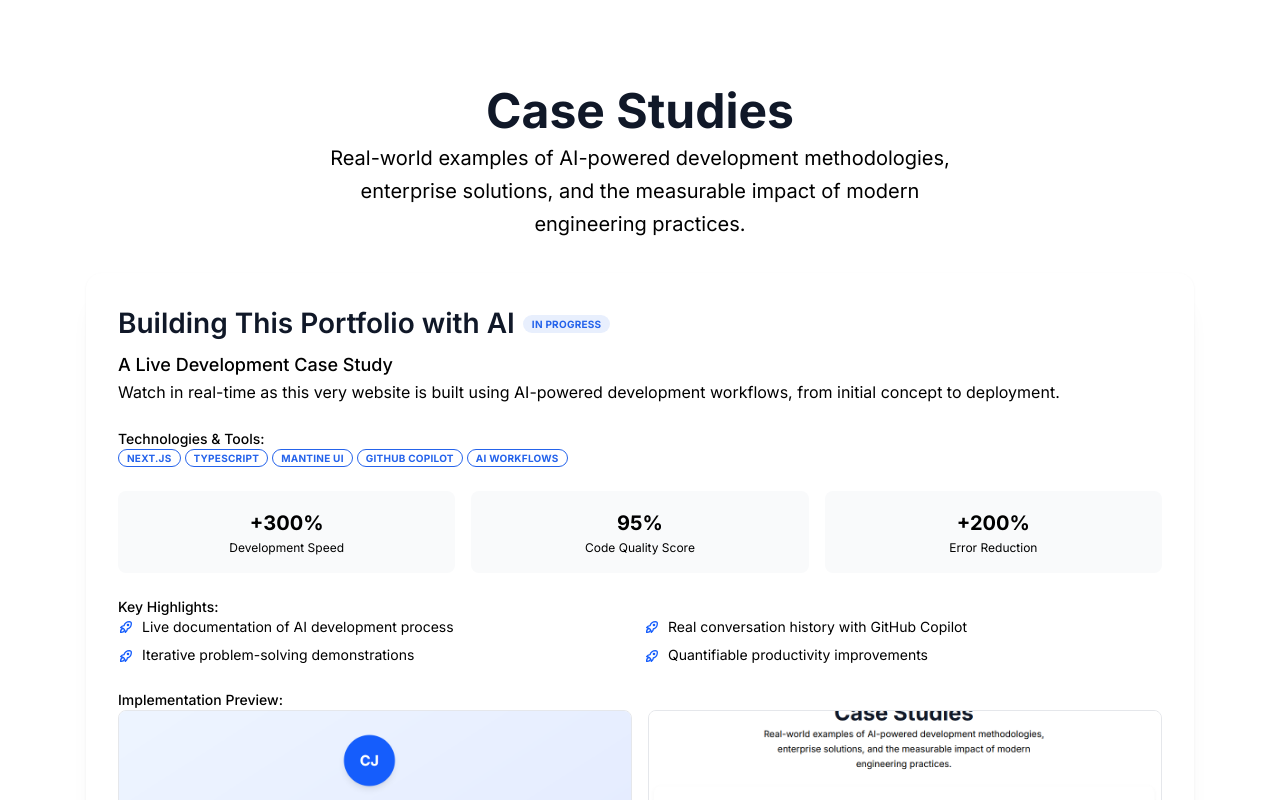
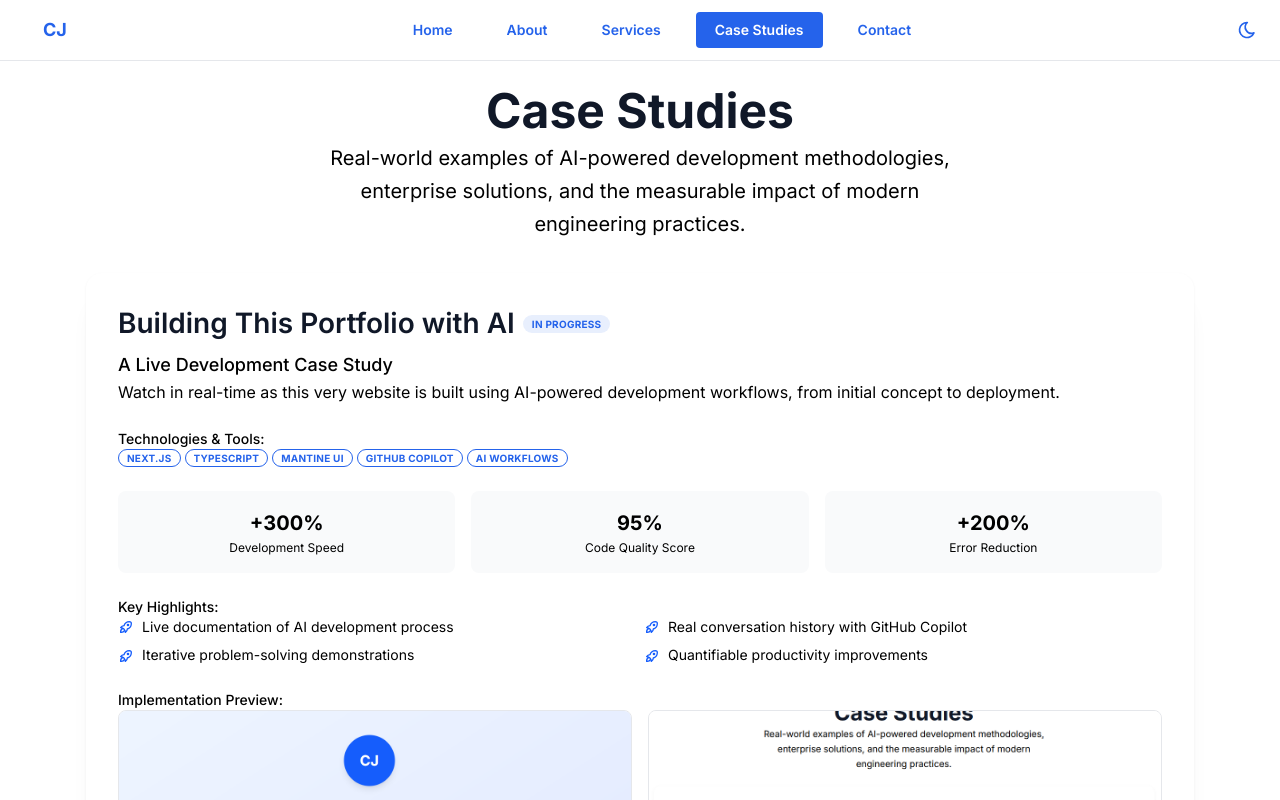
Before and after one commit to cjennison/chrisjennison-personalsite, a Next.js app: page /case-studies in a window 1280 px wide. Shown: the top 800 px of the page. Built offline with nearby package versions, Linux system fonts and the light colour scheme.

Commit message:
feature: add scroll-based navigation highlighting and case study integration

```diff
--- a/src/app/case-studies/ai-powered-portfolio-development/page.tsx
+++ b/src/app/case-studies/ai-powered-portfolio-development/page.tsx
@@ -27,6 +27,7 @@ import {
   AIConversationList,
   aiConversations,
 } from "@/components/case-studies/ai-conversation-examples";
+import { Navigation } from "@/components/layout/Navigation";
 import { ImageViewer } from "@/components/ui/ImageViewer";
 
 const projectTimeline = [
@@ -149,6 +150,7 @@ const aiToolsUsed = [
 export default function AIPortfolioCaseStudy() {
   return (
     <main className="min-h-screen bg-white dark:bg-gray-900">
+      <Navigation />
       <Container size="lg" className="py-20">
         <Stack gap="xl">
           {/* Back Navigation */}
--- a/src/app/case-studies/page.tsx
+++ b/src/app/case-studies/page.tsx
@@ -11,6 +11,7 @@ import {
 import { IconArrowRight, IconBrain, IconRocket } from "@tabler/icons-react";
 import type { Metadata } from "next";
 import Link from "next/link";
+import { Navigation } from "@/components/layout/Navigation";
 import { ImageViewer } from "@/components/ui/ImageViewer";
 
 export const metadata: Metadata = {
@@ -66,6 +67,7 @@ const caseStudies = [
 export default function CaseStudiesPage() {
   return (
     <main className="min-h-screen bg-white dark:bg-gray-900">
+      <Navigation />
       <Container size="lg" className="py-20">
         <Stack gap="xl">
           {/* Page Header */}
--- a/src/components/layout/Navigation.tsx
+++ b/src/components/layout/Navigation.tsx
@@ -13,6 +13,7 @@ import { useDisclosure } from "@mantine/hooks";
 import { IconMoon, IconSun } from "@tabler/icons-react";
 import Link from "next/link";
 import { usePathname } from "next/navigation";
+import { useEffect, useState } from "react";
 
 const navItems = [
   { label: "Home", href: "/", type: "page" },
@@ -26,6 +27,49 @@ export function Navigation() {
   const [opened, { toggle, close }] = useDisclosure(false);
   const { colorScheme, toggleColorScheme } = useMantineColorScheme();
   const pathname = usePathname();
+  const [activeSection, setActiveSection] = useState<string>("");
+
+  // Track active section based on scroll position
+  useEffect(() => {
+    if (pathname !== "/") {
+      setActiveSection("");
+      return;
+    }
+
+    const handleScroll = () => {
+      const sections = ["home", "about", "services", "contact"];
+      const scrollPosition = window.scrollY + 100; // Offset for navbar height
+
+      // Find the current section based on scroll position
+      for (let i = sections.length - 1; i >= 0; i--) {
+        const section = sections[i];
+        const element = document.getElementById(section);
+
+        if (element) {
+          const { offsetTop } = element;
+          if (scrollPosition >= offsetTop) {
+            setActiveSection(`#${section}`);
+            break;
+          }
+        }
+      }
+
+      // Default to home if we're at the very top
+      if (scrollPosition < 100) {
+        setActiveSection("/");
+      }
+    };
+
+    // Set initial active section
+    handleScroll();
+
+    // Add scroll listener
+    window.addEventListener("scroll", handleScroll, { passive: true });
+
+    return () => {
+      window.removeEventListener("scroll", handleScroll);
+    };
+  }, [pathname]);
 
   const handleNavClick = (item: (typeof navItems)[0]) => {
     if (item.type === "section") {
@@ -42,6 +86,32 @@ export function Navigation() {
     }
     // Page navigation is handled by Link component
     close();
+  };
+
+  const isActiveNavItem = (item: (typeof navItems)[0]) => {
+    if (item.type === "page") {
+      // Handle exact page matches and sub-pages
+      if (item.href === "/") {
+        // Home page should be active on exact root path OR when actively viewing home section
+        return (
+          pathname === "/" &&
+          (activeSection === "/" || activeSection === "#home")
+        );
+      }
+      // For other pages, check if current path starts with the page path
+      // This handles sub-pages like /case-studies/specific-study
+      return pathname.startsWith(item.href);
+    }
+
+    if (item.type === "section") {
+      // Sections are active when we're on homepage and scrolled to that section
+      if (pathname === "/") {
+        return activeSection === item.href;
+      }
+      return false;
+    }
+
+    return false;
   };
 
   return (
@@ -66,19 +136,27 @@ export function Navigation() {
               item.type === "page" ? (
                 <Button
                   key={item.label}
-                  variant="subtle"
+                  variant={isActiveNavItem(item) ? "filled" : "subtle"}
                   component={Link}
                   href={item.href}
-                  className="text-gray-700 dark:text-gray-300 hover:text-blue-600 dark:hover:text-blue-400"
+                  className={
+                    isActiveNavItem(item)
+                      ? "bg-blue-600 text-white hover:bg-blue-700"
+                      : "text-gray-700 dark:text-gray-300 hover:text-blue-600 dark:hover:text-blue-400"
+                  }
                 >
                   {item.label}
                 </Button>
               ) : (
                 <Button
                   key={item.label}
-                  variant="subtle"
+                  variant={isActiveNavItem(item) ? "filled" : "subtle"}
                   onClick={() => handleNavClick(item)}
-                  className="text-gray-700 dark:text-gray-300 hover:text-blue-600 dark:hover:text-blue-400"
+                  className={
+                    isActiveNavItem(item)
+                      ? "bg-blue-600 text-white hover:bg-blue-700"
+                      : "text-gray-700 dark:text-gray-300 hover:text-blue-600 dark:hover:text-blue-400"
+                  }
                 >
                   {item.label}
                 </Button>
@@ -126,24 +204,32 @@ export function Navigation() {
             item.type === "page" ? (
               <Button
                 key={item.label}
-                variant="subtle"
+                variant={isActiveNavItem(item) ? "filled" : "subtle"}
                 fullWidth
                 justify="flex-start"
                 component={Link}
                 href={item.href}
                 onClick={close}
-                className="text-gray-700 dark:text-gray-300"
+                className={
+                  isActiveNavItem(item)
+                    ? "bg-blue-600 text-white hover:bg-blue-700"
+                    : "text-gray-700 dark:text-gray-300"
+                }
               >
                 {item.label}
               </Button>
             ) : (
               <Button
                 key={item.label}
-                variant="subtle"
+                variant={isActiveNavItem(item) ? "filled" : "subtle"}
                 fullWidth
                 justify="flex-start"
                 onClick={() => handleNavClick(item)}
-                className="text-gray-700 dark:text-gray-300"
+                className={
+                  isActiveNavItem(item)
+                    ? "bg-blue-600 text-white hover:bg-blue-700"
+                    : "text-gray-700 dark:text-gray-300"
+                }
               >
                 {item.label}
               </Button>
```
Also changed, not shown: 1 other file (tests, documents, lock files or other folders).
